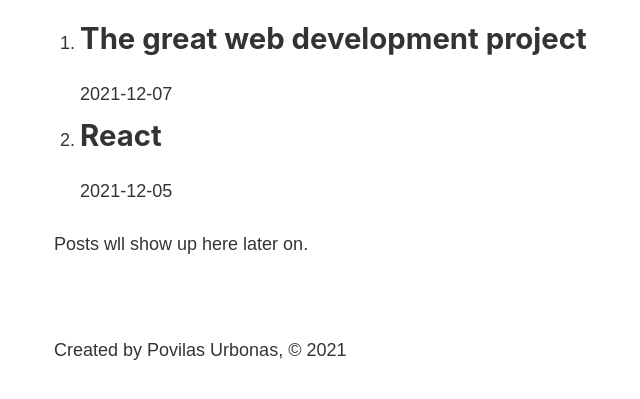
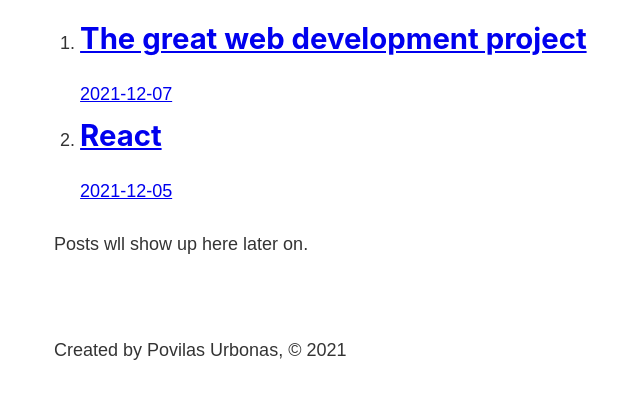
Before and after one commit to PovilasU/gatsby-povilas-site, a Gatsby site: page /blog in a window 1280 px wide. Shown: the part 393-792 px from the top of the page, without its empty margins (229-869 px from the left). Built offline with nearby package versions, Linux system fonts and the light colour scheme; Gatsby itself is replaced by a stand-in of ours.

Commit message:
Rendering Post Data in Blog Template

```diff
--- a/src/pages/blog.js
+++ b/src/pages/blog.js
@@ -1,6 +1,6 @@
 import React from "react"
 import Layout from "../components/layout"
-import { graphql, useStaticQuery } from "gatsby"
+import { Link, graphql, useStaticQuery } from "gatsby"
 
 const BlogPage = () => {
   const data = useStaticQuery(graphql`
@@ -11,6 +11,9 @@
             frontmatter {
               title
               date
+            }
+            fields {
+              slug
             }
           }
         }
@@ -25,8 +28,10 @@
         {data.allMarkdownRemark.edges.map((edge, i) => {
           return (
             <li key="i">
-              <h2>{edge.node.frontmatter.title}</h2>
-              <p>{edge.node.frontmatter.date}</p>
+              <Link to={`/blog/${edge.node.fields.slug}`}>
+                <h2>{edge.node.frontmatter.title}</h2>
+                <p>{edge.node.frontmatter.date}</p>{" "}
+              </Link>
             </li>
           )
         })}
```
